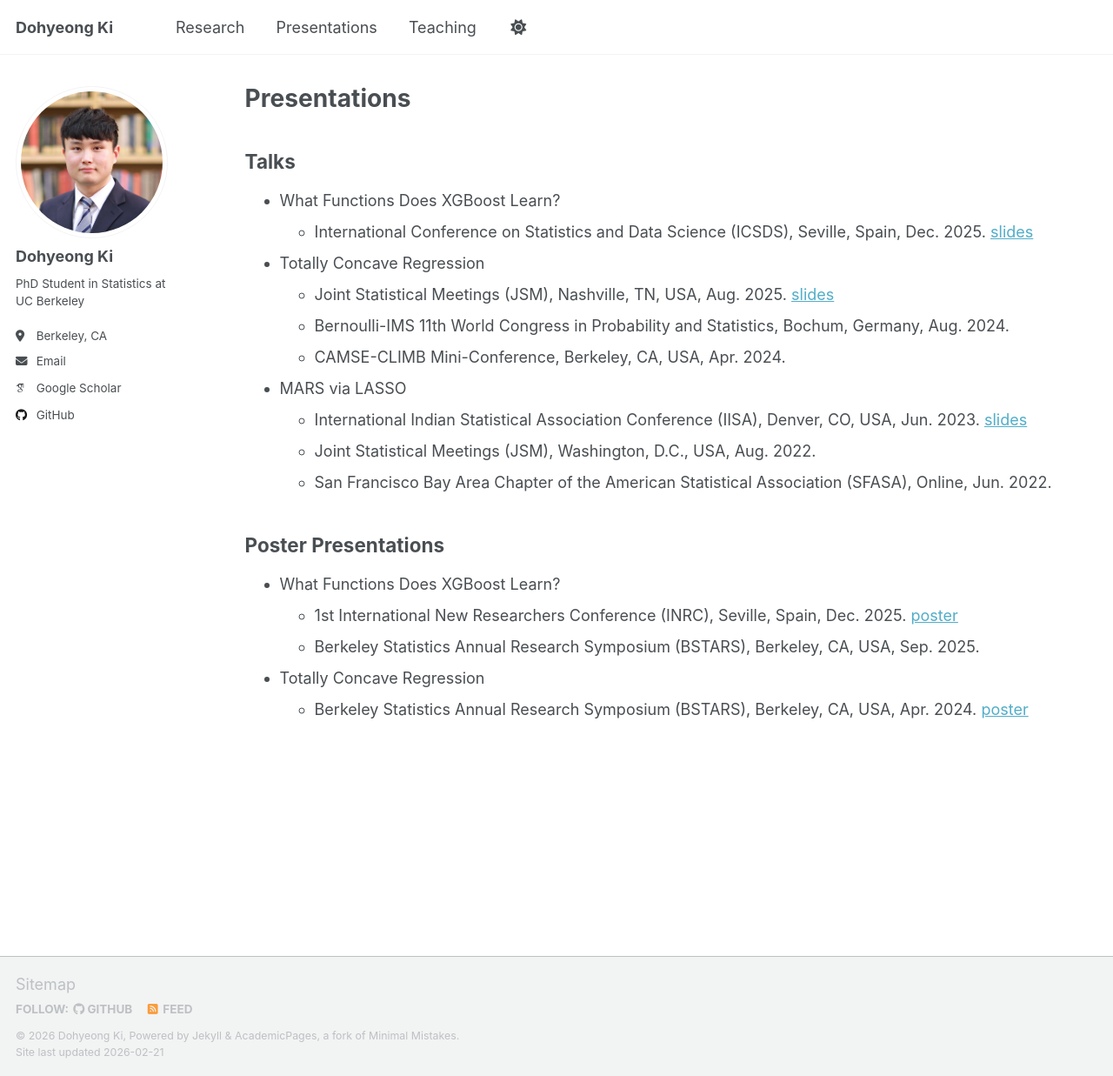
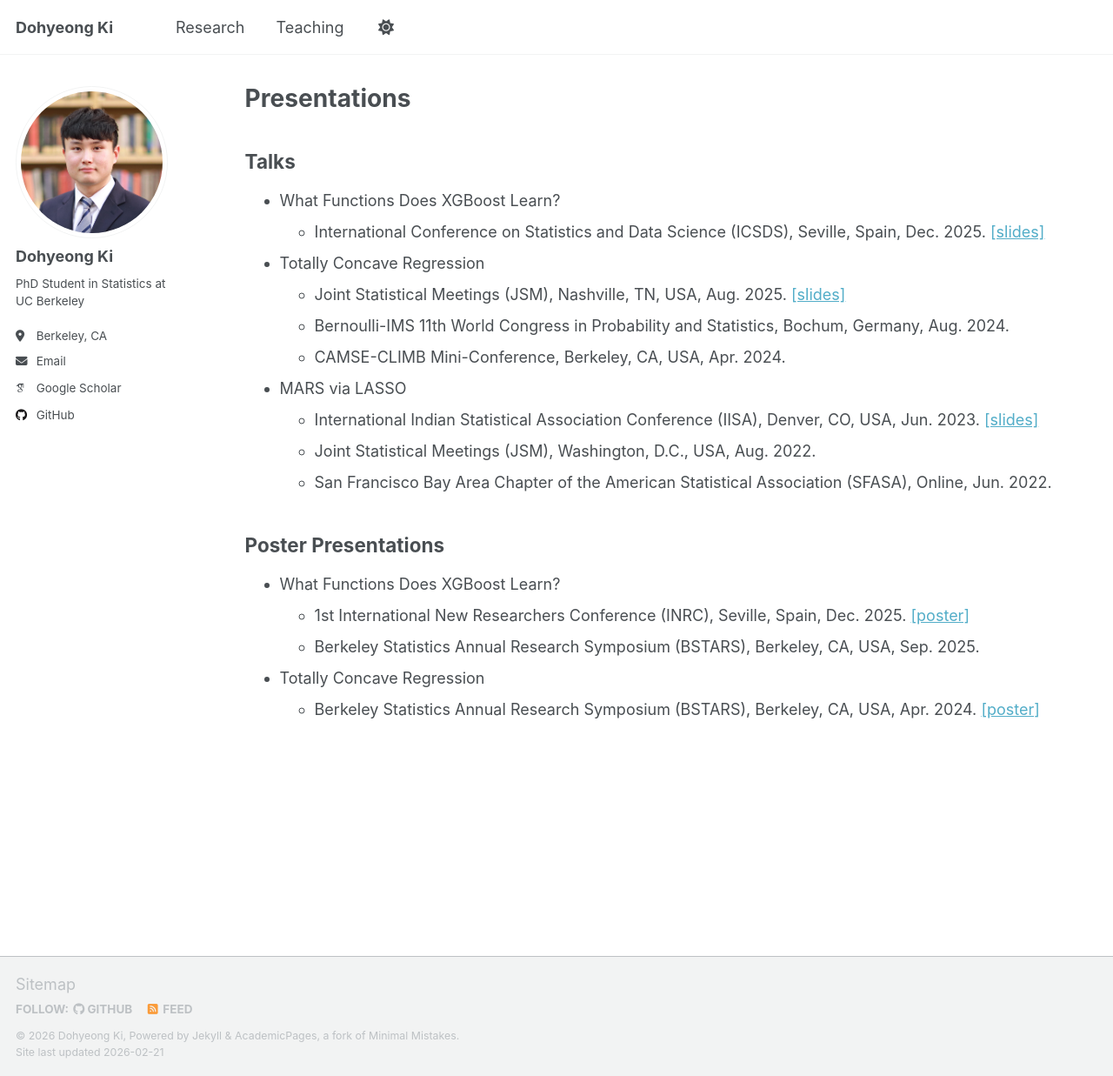
Before and after one commit to DohyeongKi/dohyeongki.github.io, a Jekyll site: the page built from _pages/talks.md, in a window 1280 px wide and 1237 px high. Shown: the whole window at 87% size. Built offline with Jekyll 4.4.1, drawn with Linux system fonts in a browser that asks for light colours; some web fonts are replaced; a script that is not in the unit is left out.

```diff
--- a/_data/navigation.yml
+++ b/_data/navigation.yml
@@ -11,8 +11,8 @@ main:
   - title: "Research"
     url: /research/
 
-  - title: "Presentations"
-    url: /talks/
+  #- title: "Presentations"
+  #  url: /talks/
 
   - title: "Teaching"
     url: /teaching/
--- a/_pages/talks.md
+++ b/_pages/talks.md
@@ -19,18 +19,18 @@ author_profile: true
 
 - What Functions Does XGBoost Learn?
   - International Conference on Statistics and Data Science (ICSDS),
-  Seville, Spain, Dec. 2025. [slides](/files/ICSDS_Dec2025.pdf)
+  Seville, Spain, Dec. 2025. [[slides]](/files/ICSDS_Dec2025.pdf)
 
 - Totally Concave Regression
   - Joint Statistical Meetings (JSM), Nashville, TN, USA, Aug. 2025.
-  [slides](/files/JSM_Aug2025.pdf)
+  [[slides]](/files/JSM_Aug2025.pdf)
   - Bernoulli-IMS 11th World Congress in Probability and Statistics,
   Bochum, Germany, Aug. 2024.
   - CAMSE-CLIMB Mini-Conference, Berkeley, CA, USA, Apr. 2024.
 
 - MARS via LASSO
   - International Indian Statistical Association Conference (IISA),
-  Denver, CO, USA, Jun. 2023. [slides](/files/IISA_2023.pdf)
+  Denver, CO, USA, Jun. 2023. [[slides]](/files/IISA_2023.pdf)
   - Joint Statistical Meetings (JSM), Washington, D.C., USA, Aug. 2022.
   - San Francisco Bay Area Chapter of the American Statistical
   Association (SFASA), Online, Jun. 2022.
@@ -40,10 +40,10 @@ author_profile: true
 
 - What Functions Does XGBoost Learn?
   - 1st International New Researchers Conference (INRC), Seville, Spain,
-  Dec. 2025. [poster](/files/INRC_Dec2025.pdf)
+  Dec. 2025. [[poster]](/files/INRC_Dec2025.pdf)
   - Berkeley Statistics Annual Research Symposium (BSTARS), Berkeley,
   CA, USA, Sep. 2025.
 
 - Totally Concave Regression
   - Berkeley Statistics Annual Research Symposium (BSTARS), Berkeley,
-  CA, USA, Apr. 2024. [poster](/files/BSTARS_Apr2024.pdf)
+  CA, USA, Apr. 2024. [[poster]](/files/BSTARS_Apr2024.pdf)
```
Also changed, not shown: _pages/research.md (+5 -0 lines).
